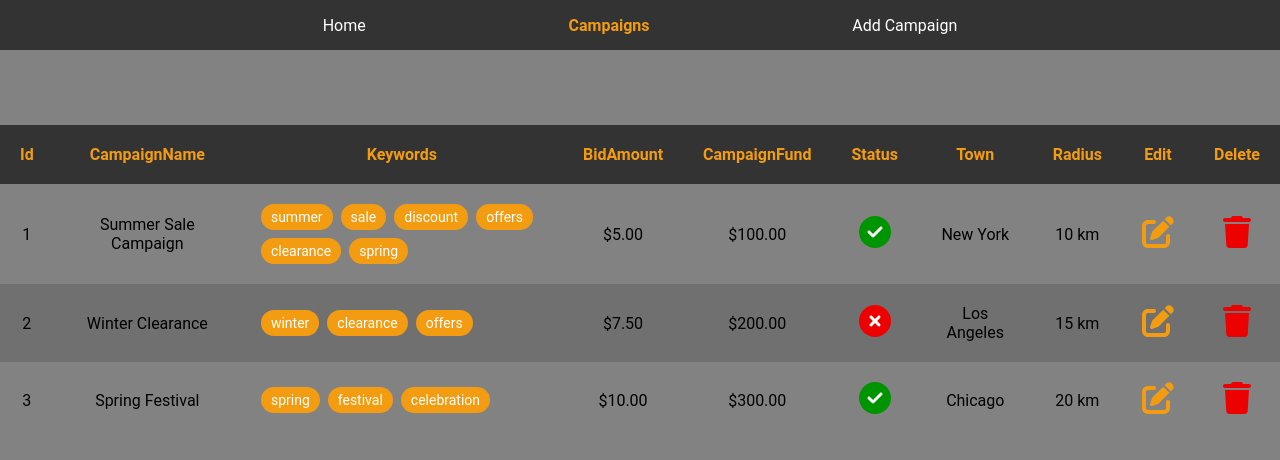
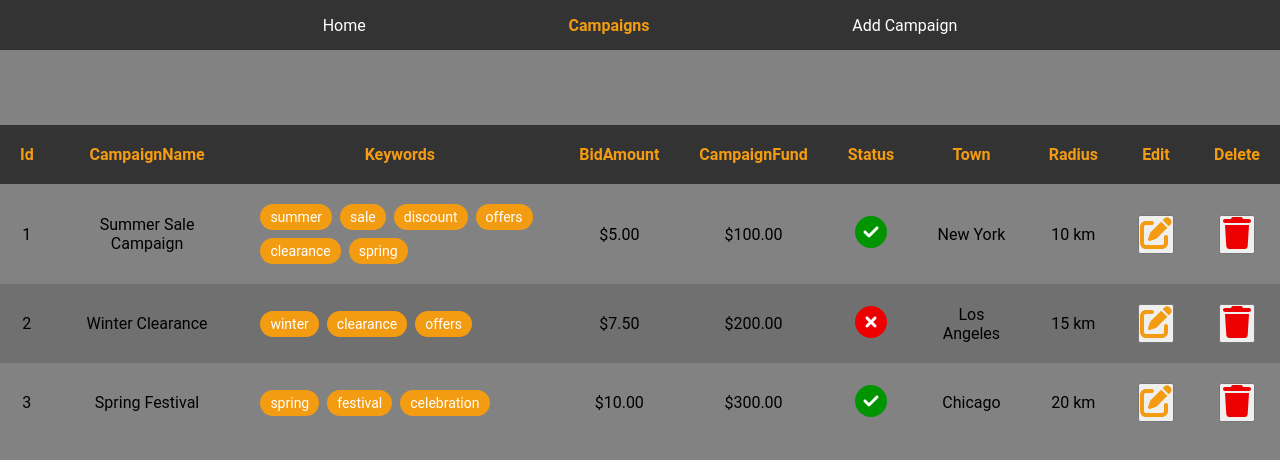
Before and after one commit to dziwuj/futurum, a React (Vite) app: page /campaigns in a window 1280 px wide. Shown: the top 460 px of the page. Built offline with nearby package versions, Linux system fonts and the light colour scheme.

Commit message:
Added form submit functionality

```diff
--- a/src/components/ListElement.tsx
+++ b/src/components/ListElement.tsx
@@ -6,12 +6,16 @@ import xmarkSvg from '@/assets/circle-xmark-solid.svg'
 import editSvg from '@/assets/pen-to-square-solid.svg'
 import deleteSvg from '@/assets/trash-solid.svg'
 import '@/styles/ListElement.scss'
+import Tag from './Tag'
+
+import { useStore } from '@/store/Root.store'
 
 interface ListElementProps {
     campaignData: CampaignData
 }
 
 export const ListElement: FC<ListElementProps> = ({ campaignData }) => {
+    const { removeCampaign } = useStore()
     return (
         <tr className="list-element">
             <td>{campaignData.id}</td>
@@ -19,11 +23,7 @@ export const ListElement: FC<ListElementProps> = ({ campaignData }) => {
             <td>
                 <div className="tag-container">
                     {campaignData.keywords.map((tag) => {
-                        return (
-                            <span key={tag} className="tag">
-                                {tag}
-                            </span>
-                        )
+                        return <Tag key={tag} text={tag} />
                     })}
                 </div>
             </td>
@@ -39,10 +39,18 @@ export const ListElement: FC<ListElementProps> = ({ campaignData }) => {
             <td>{campaignData.town}</td>
             <td>{campaignData.radius} km</td>
             <td>
-                <Icon src={editSvg} title="editSvg" size={32} />
+                <button className="edit-button" title="Edit" onClick={() => {}}>
+                    <Icon src={editSvg} title="editSvg" size={32} />
+                </button>
             </td>
             <td>
-                <Icon src={deleteSvg} title="deleteSvg" size={32} />
+                <button
+                    className="delete-button"
+                    title="Delete"
+                    onClick={() => removeCampaign(campaignData.id)}
+                >
+                    <Icon src={deleteSvg} title="deleteSvg" size={32} />
+                </button>
             </td>
         </tr>
     )
--- a/src/components/TagSelect.tsx
+++ b/src/components/TagSelect.tsx
@@ -5,11 +5,16 @@ import '@/styles/TagSelect.scss'
 
 interface TagSelectProps {
     predefinedTags: string[]
+    selectedTags?: string[]
     setSelectedTags: (tags: string[]) => void
 }
 
-const TagSelect: FC<TagSelectProps> = ({ predefinedTags, setSelectedTags }) => {
-    const [tags, setTags] = useState<string[]>([])
+const TagSelect: FC<TagSelectProps> = ({
+    predefinedTags,
+    setSelectedTags,
+    selectedTags,
+}) => {
+    const [tags, setTags] = useState<string[]>(selectedTags || [])
     const [inputValue, setInputValue] = useState('')
     const [suggestions, setSuggestions] = useState<string[]>(predefinedTags)
     const [showSuggestions, setShowSuggestions] = useState<boolean>(false)
--- a/src/screens/addCampaign.tsx
+++ b/src/screens/addCampaign.tsx
@@ -2,30 +2,63 @@ import { useEffect, useState, type FC } from 'react'
 import { useStore } from '@/store/Root.store'
 import { CampaignData } from '@/types/types'
 import TagInput from '@/components/TagSelect'
-import Tag from '@/components/Tag'
 
 export const AddCampaignScreen: FC = () => {
-    const { towns, keywords } = useStore()
+    const { towns, keywords, addCampaign } = useStore()
     const [selectedTags, setSelectedTags] = useState<string[]>([])
 
-    useEffect(() => {
-        // This effect runs when selectedTags changes
-        console.log('Selected tags:', selectedTags)
-    }, [selectedTags])
+    const handleSubmit = (e: React.FormEvent<HTMLFormElement>) => {
+        e.preventDefault()
+        const formData = new FormData(e.currentTarget)
+        const campaignName = formData.get('campaignName') as string
+        const bidAmount = formData.get('bidAmount') as string
+        const campaignFund = formData.get('campaignFund') as string
+        const status = formData.get('status') as string
+        const town = formData.get('town') as string
+        const radius = formData.get('radius') as string
+        const newCampaign: CampaignData = {
+            id: Math.floor(Math.random() * 1000000),
+            campaignName,
+            keywords: selectedTags,
+            bidAmount: Number(bidAmount),
+            campaignFund: Number(campaignFund),
+            status: status === 'on' ? 'on' : 'off',
+            town,
+            radius: Number(radius),
+        }
+        addCampaign(newCampaign)
+        console.log('New campaign data:', newCampaign)
+
+        setSelectedTags([])
+        e.currentTarget.reset()
+    }
+
     return (
         <>
-            <form>
+            <form onSubmit={handleSubmit}>
                 <div>
                     <label htmlFor="campaignName">Campaign Name:</label>
-                    <input type="text" id="campaignName" name="campaignName" />
+                    <input
+                        type="text"
+                        id="campaignName"
+                        name="campaignName"
+                        required
+                    />
                 </div>
                 <TagInput
+                    key={selectedTags.length}
+                    selectedTags={selectedTags}
                     predefinedTags={keywords}
                     setSelectedTags={setSelectedTags}
                 />
                 <div>
                     <label htmlFor="bidAmount">Bid amount:</label>
-                    <input type="number" id="bidAmount" name="bidAmount" />
+                    <input
+                        type="number"
+                        id="bidAmount"
+                        name="bidAmount"
+                        required
+                    />
                 </div>
                 <div>
                     <label htmlFor="campaignFund">Campaign fund:</label>
@@ -33,6 +66,7 @@ export const AddCampaignScreen: FC = () => {
                         type="number"
                         id="campaignFund"
                         name="campaignFund"
+                        required
                     />
                 </div>
                 <div>
@@ -52,7 +86,7 @@ export const AddCampaignScreen: FC = () => {
                 </div>
                 <div>
                     <label htmlFor="radius">Radius:</label>
-                    <input type="number" id="radius" name="radius" />
+                    <input type="number" id="radius" name="radius" required />
                 </div>
                 <button type="submit">Add Campaign</button>
             </form>
--- a/src/store/Root.store.ts
+++ b/src/store/Root.store.ts
@@ -5,6 +5,9 @@ import { CampaignData } from '@/types/types'
 type Store = {
     campaignList: CampaignData[]
     setCampaignList: (campaignList: CampaignData[]) => void
+    addCampaign: (campaign: CampaignData) => void
+    removeCampaign: (id: number) => void
+    updateCampaign: (updatedCampaign: CampaignData) => void
     towns: string[]
     keywords: string[]
 }
@@ -12,6 +15,20 @@ type Store = {
 const useStore = create<Store>()((set) => ({
     campaignList: mockCampaignData,
     setCampaignList: (campaignList) => set({ campaignList }),
+    addCampaign: (campaign) =>
+        set((state) => ({ campaignList: [...state.campaignList, campaign] })),
+    removeCampaign: (id) =>
+        set((state) => ({
+            campaignList: state.campaignList.filter(
+                (campaign) => campaign.id !== id
+            ),
+        })),
+    updateCampaign: (updatedCampaign) =>
+        set((state) => ({
+            campaignList: state.campaignList.map((campaign) =>
+                campaign.id === updatedCampaign.id ? updatedCampaign : campaign
+            ),
+        })),
     towns: towns,
     keywords: keywords,
 }))
```
